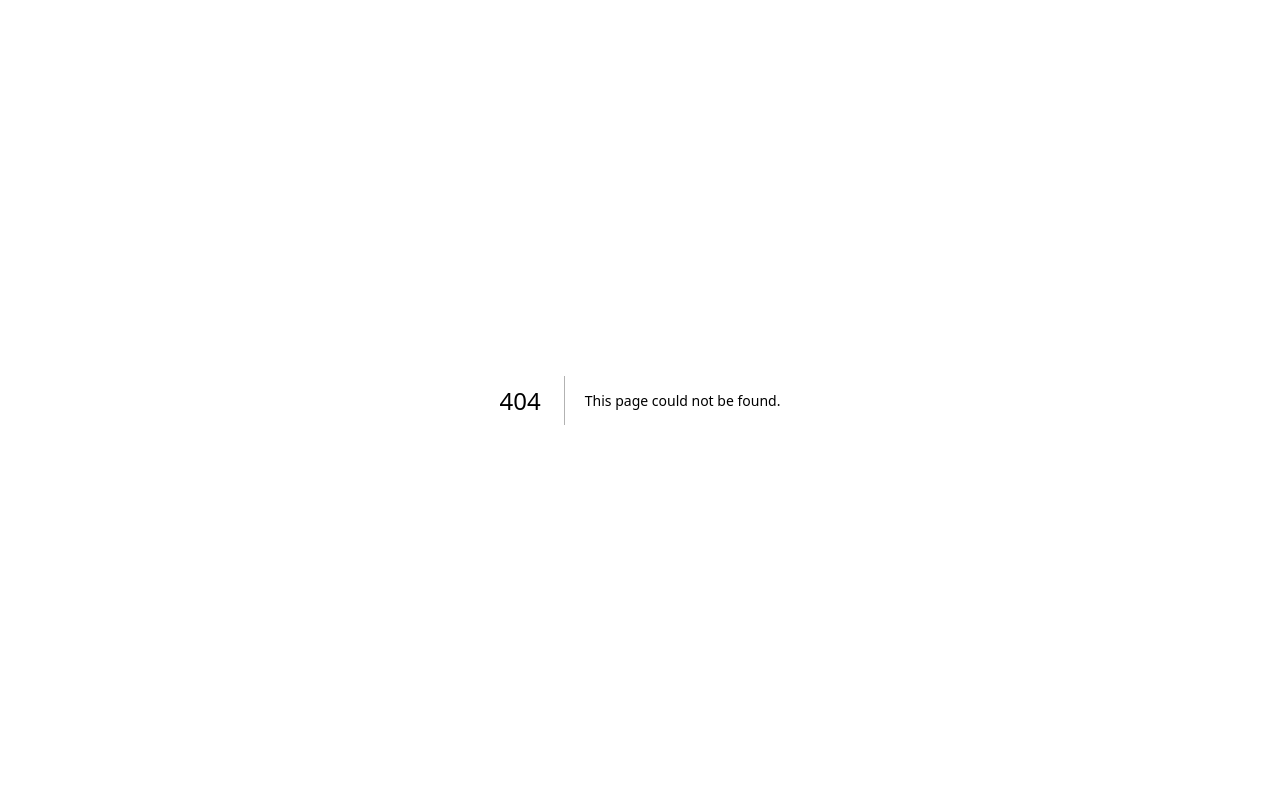
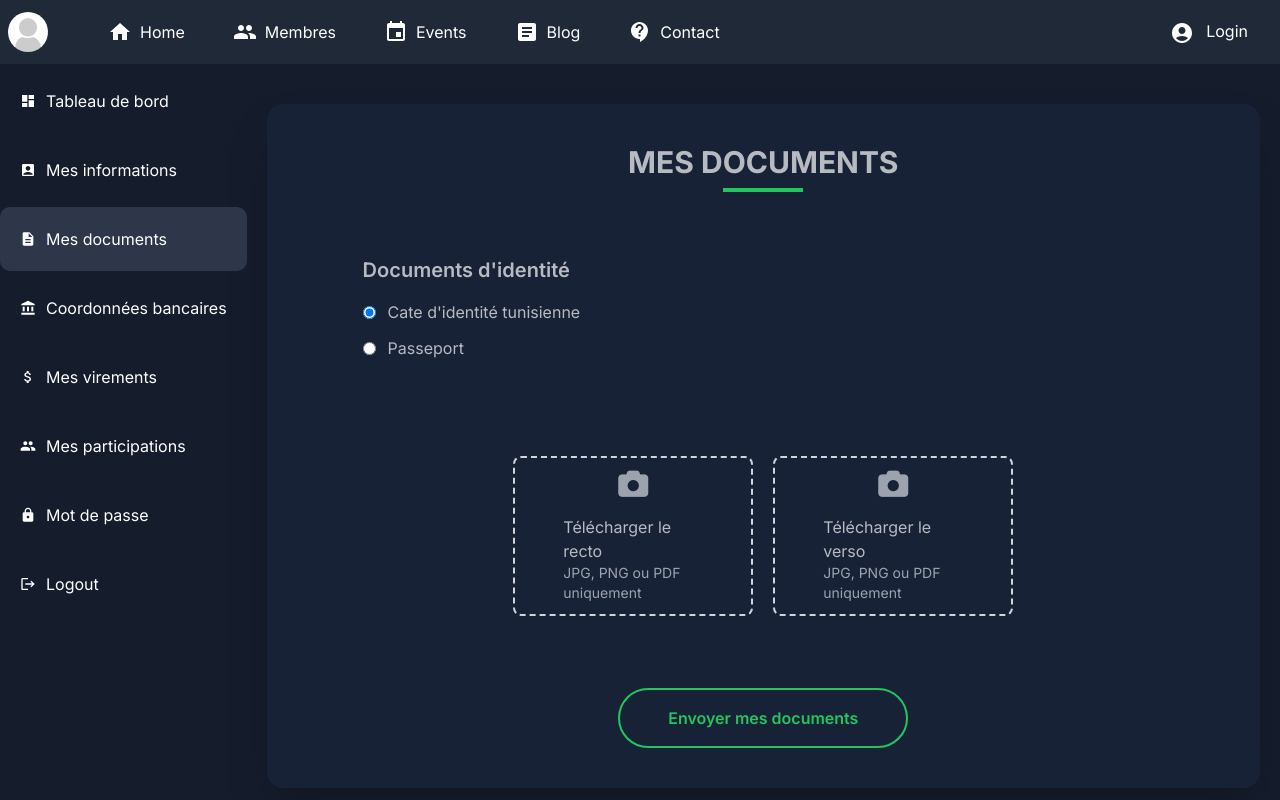
Before and after one commit to firasboudhraa/AssociationSite, a Next.js app in the folder front-end/: page /User/mes-documents in a window 1280 px wide. Before the commit this address had no page. Shown: the top 800 px of the page. Built offline with nearby package versions, Linux system fonts and the light colour scheme.

Commit message:
adding mes documents page but the othe radio button not done yet

```diff
--- /dev/null
+++ b/front-end/src/app/User/mes-documents/page.jsx
@@ -0,0 +1,60 @@
+"use client"
+import React, { useRef } from 'react';
+import styles from '@/styles/ChangePassword.module.css';
+import '@fortawesome/fontawesome-free/css/all.min.css';
+
+const DocumentsPage = () => {
+  const fileInputRectoRef = useRef(null);
+  const fileInputVersoRef = useRef(null);
+
+  const handleRectoClick = () => {
+    fileInputRectoRef.current.click();
+  };
+
+  const handleVersoClick = () => {
+    fileInputVersoRef.current.click();
+  };
+
+  return (
+    <div className={styles.container}>
+      <div className="flex flex-col items-center justify-center h-max w-full py-10 px-5 bg-[var(--bgSoft)] rounded-2xl shadow-2xl max-w-6xl text-[var(--textSoft)]">
+        <h2 className="text-3xl font-bold mb-2">
+          MES DOCUMENTS
+        </h2>
+        <div className="border-2 w-20 border-green-500 mb-3"></div>
+        <div className="w-full bg-[var(--bgSoft)] p-5 rounded-lg mb-5">
+          <h3 className="text-xl font-semibold mb-3">Documents d'identité</h3>
+          <div className="flex flex-col space-y-3">
+            <label className="flex items-center space-x-3">
+              <input type="radio" name="documentType" className="form-radio text-green-500" defaultChecked />
+              <span>Cate d'identité tunisienne</span>
+            </label>
+            <label className="flex items-center space-x-3">
+              <input type="radio" name="documentType" className="form-radio text-green-500" />
+              <span>Passeport</span>
+            </label>
+          </div>
+        </div>
+        <div className="flex flex-row space-x-5 mb-5">
+          <div className="flex flex-col items-center justify-center border-2 border-dashed border-gray-300 p-5 rounded-lg w-60 h-40 bg-[var(--bgSoft)] cursor-pointer" onClick={handleRectoClick}>
+            <i className="fas fa-camera text-3xl text-gray-400 mb-3"></i>
+            <span className="text-[var(--textSoft)]">Télécharger le recto</span>
+            <span className="text-gray-400 text-sm">JPG, PNG ou PDF uniquement</span>
+            <input type="file" ref={fileInputRectoRef} className="hidden" accept="image/jpeg,image/png,application/pdf" />
+          </div>
+          <div className="flex flex-col items-center justify-center border-2 border-dashed border-gray-300 p-5 rounded-lg w-60 h-40 bg-[var(--bgSoft)] cursor-pointer" onClick={handleVersoClick}>
+            <i className="fas fa-camera text-3xl text-gray-400 mb-3"></i>
+            <span className="text-[var(--textSoft)]">Télécharger le verso</span>
+            <span className="text-gray-400 text-sm">JPG, PNG ou PDF uniquement</span>
+            <input type="file" ref={fileInputVersoRef} className="hidden" accept="image/jpeg,image/png,application/pdf" />
+          </div>
+        </div>
+        <button className="border-2 border-green-500 text-green-500 rounded-full px-12 py-3 inline-block font-semibold hover:bg-green-500 hover:text-white mt-4">
+          Envoyer mes documents
+        </button>
+      </div>
+    </div>
+  );
+}
+
+export default DocumentsPage;
```
